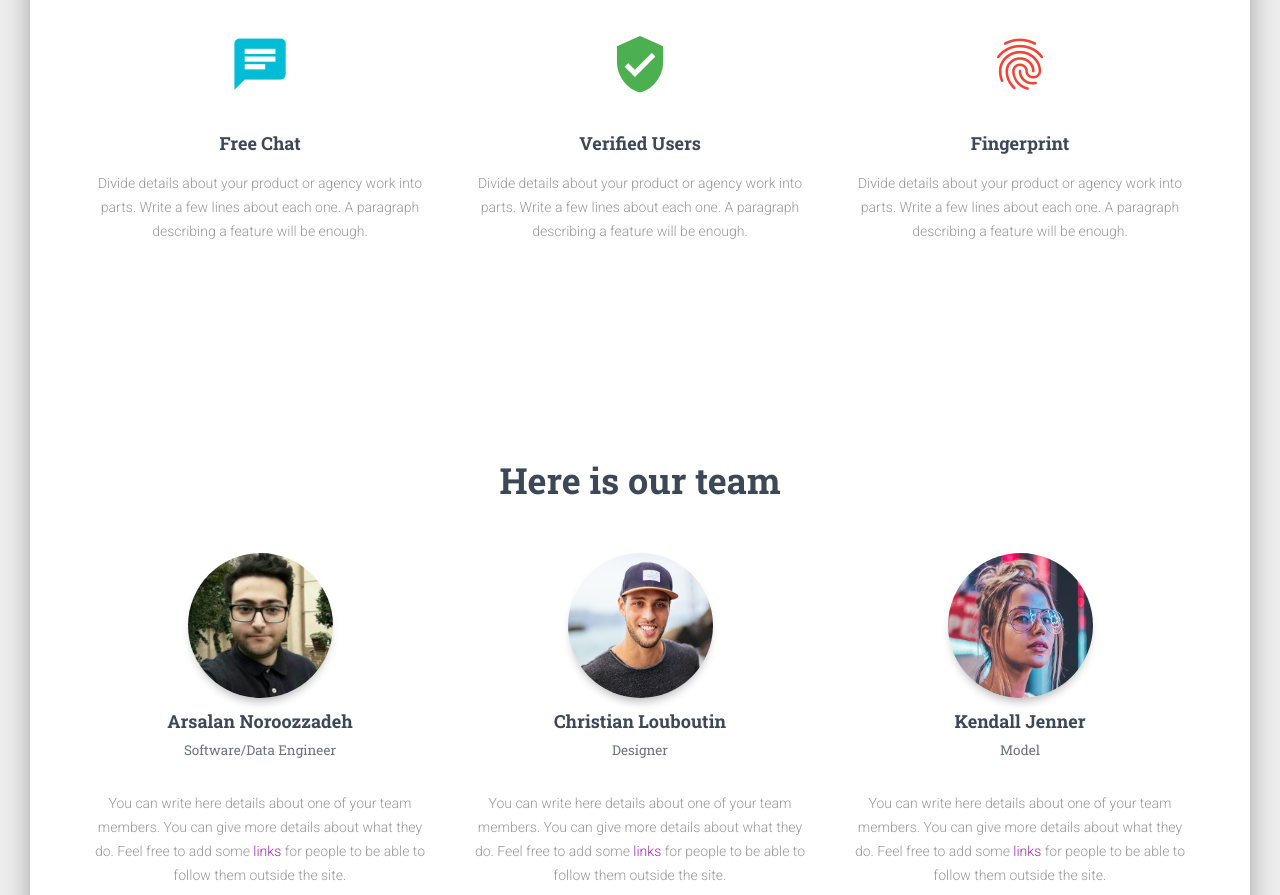
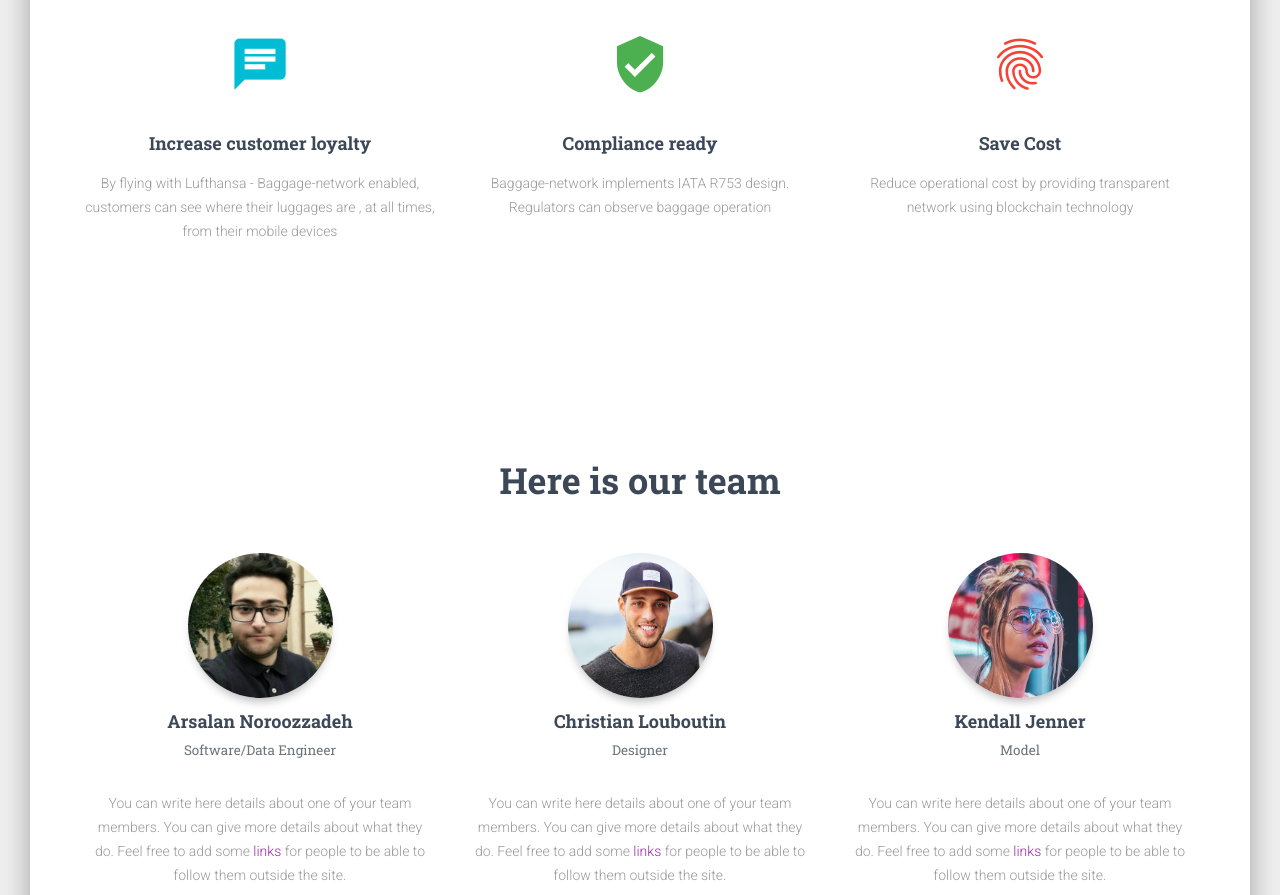
Before and after one commit to simrnsethi/AeroSmartWebsite, a website: page public/index.html in a window 1280 px wide. Shown: the part 1040-1935 px from the top of the page. Drawn offline with Linux system fonts and the light colour scheme.

Commit message:
Updated material

```diff
--- a/public/index.html
+++ b/public/index.html
@@ -109,8 +109,8 @@
                 <div class="icon icon-info">
                   <i class="material-icons">chat</i>
                 </div>
-                <h4 class="info-title">Free Chat</h4>
-                <p>Divide details about your product or agency work into parts. Write a few lines about each one. A paragraph describing a feature will be enough.</p>
+                <h4 class="info-title">Increase customer loyalty</h4>
+                <p>By flying with Lufthansa - Baggage-network enabled, customers can see where their luggages are , at all times, from their mobile devices</p>
               </div>
             </div>
             <div class="col-md-4">
@@ -118,8 +118,8 @@
                 <div class="icon icon-success">
                   <i class="material-icons">verified_user</i>
                 </div>
-                <h4 class="info-title">Verified Users</h4>
-                <p>Divide details about your product or agency work into parts. Write a few lines about each one. A paragraph describing a feature will be enough.</p>
+                <h4 class="info-title">Compliance ready</h4>
+                <p>Baggage-network implements IATA R753 design. Regulators can observe baggage operation</p>
               </div>
             </div>
             <div class="col-md-4">
@@ -127,8 +127,8 @@
                 <div class="icon icon-danger">
                   <i class="material-icons">fingerprint</i>
                 </div>
-                <h4 class="info-title">Fingerprint</h4>
-                <p>Divide details about your product or agency work into parts. Write a few lines about each one. A paragraph describing a feature will be enough.</p>
+                <h4 class="info-title">Save Cost</h4>
+                <p>Reduce operational cost by providing transparent network using blockchain technology</p>
               </div>
             </div>
           </div>
```
